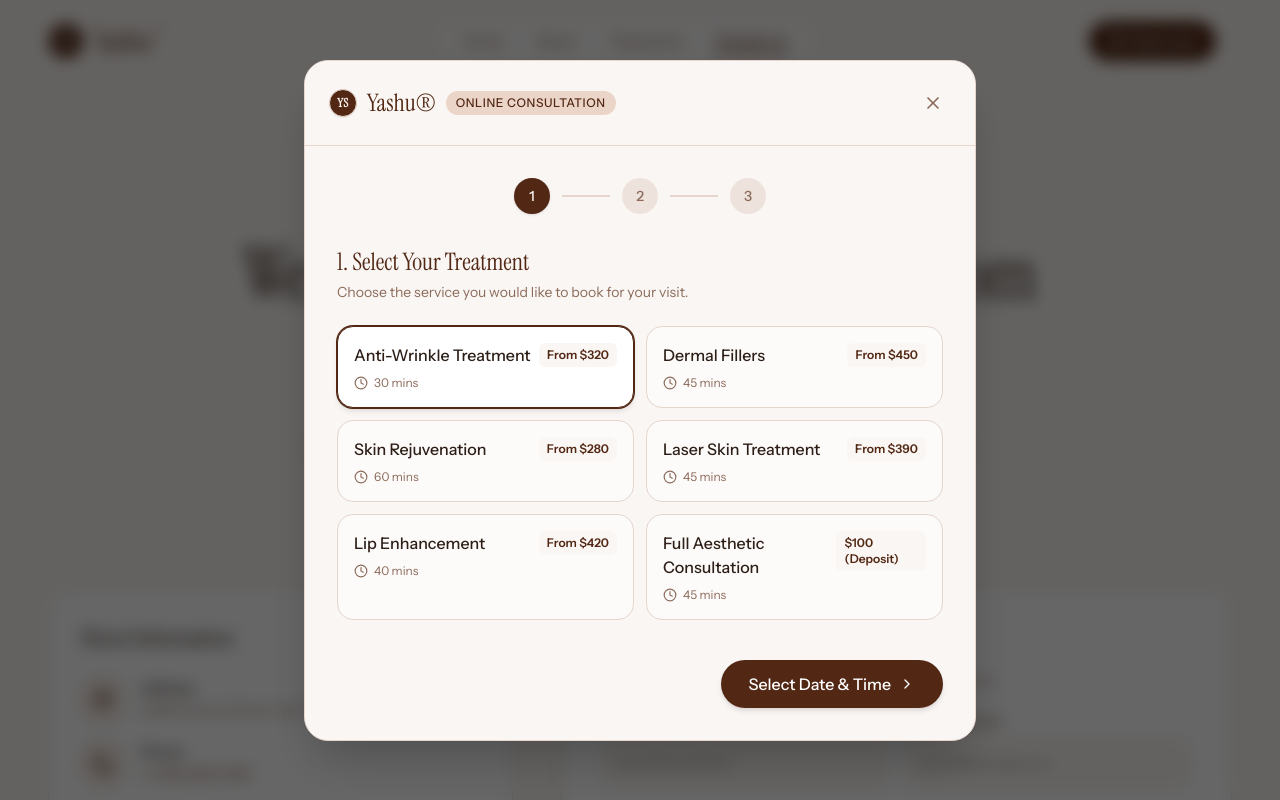
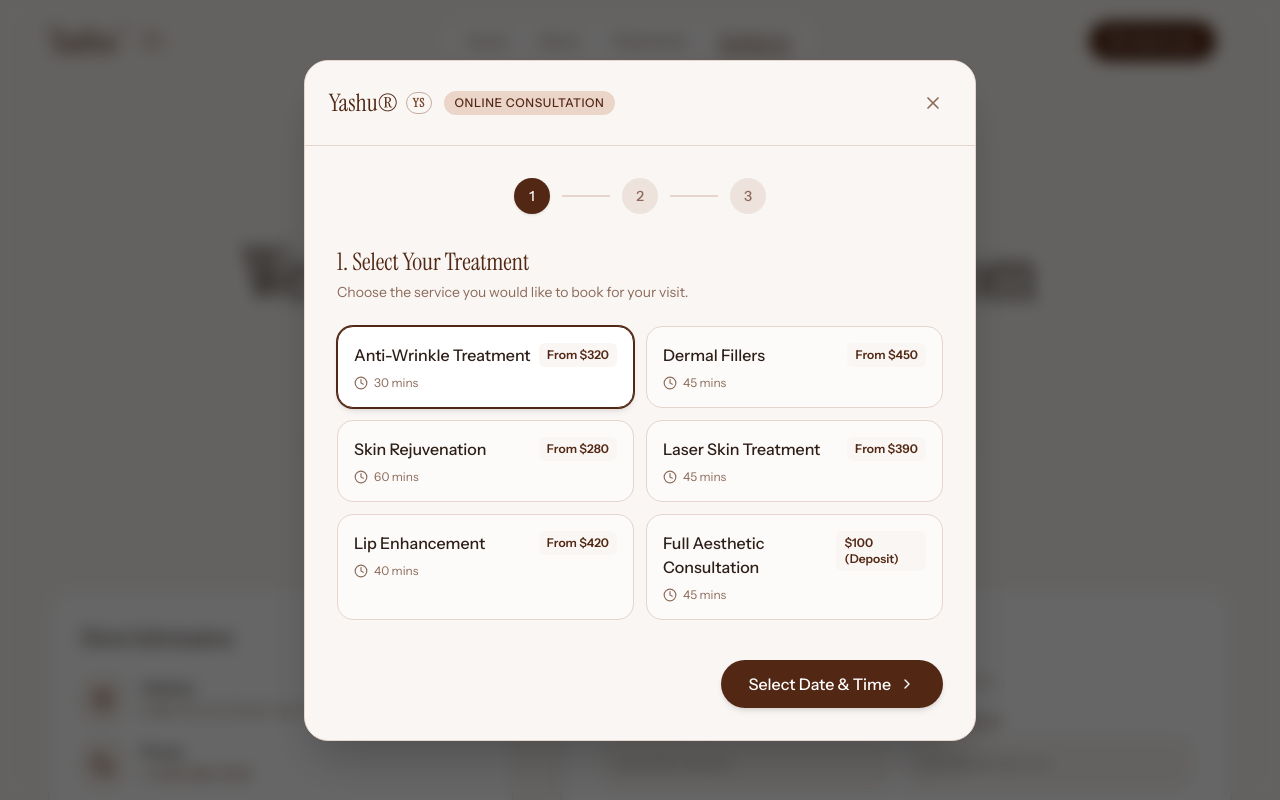
Before and after one commit to Ramchandra-Tharu/ecommerece, a Next.js app: page /contact in a window 1280 px wide. Both pictures are taken after a click on the button "Book now". Shown: the top 800 px of the page. Built offline with nearby package versions, Linux system fonts and the light colour scheme.

Commit message:
style: position Yashu name first followed by transparent YS logo badge

```diff
--- a/components/BookingModal.tsx
+++ b/components/BookingModal.tsx
@@ -53,12 +53,12 @@
         >
           {/* Header */}
           <div className="flex items-center justify-between p-6 bg-[#FAF6F3] border-b border-[#E5D5CD]">
-            <div className="flex items-center space-x-2.5">
-              <div className="w-7 h-7 rounded-full bg-[#522714] text-[#FAF6F3] flex items-center justify-center font-serif text-xs font-semibold tracking-wider border border-[#E5D5CD] shadow-xs shrink-0">
+            <div className="flex items-center space-x-2">
+              <span className="font-serif text-2xl font-normal text-[#522714]">Yashu®</span>
+              <span className="font-serif text-xs font-semibold tracking-widest text-[#784026] border border-[#784026]/40 px-1.5 py-0.5 rounded-full shrink-0">
                 YS
-              </div>
-              <span className="font-serif text-2xl font-normal text-[#522714]">Yashu®</span>
-              <span className="text-xs tracking-wider uppercase bg-[#EBD5C8] text-[#522714] px-2.5 py-1 rounded-full font-medium">
+              </span>
+              <span className="text-xs tracking-wider uppercase bg-[#EBD5C8] text-[#522714] px-2.5 py-1 rounded-full font-medium ml-1">
                 Online Consultation
               </span>
             </div>
--- a/components/Navbar.tsx
+++ b/components/Navbar.tsx
@@ -40,12 +40,12 @@
     >
       <div className="max-w-7xl mx-auto px-6 md:px-12 flex items-center justify-between">
         {/* Brand Logo */}
-        <Link href="/" className="group flex items-center space-x-2.5">
-          <div className="w-8 h-8 md:w-9 md:h-9 rounded-full bg-[#522714] text-[#FAF6F3] flex items-center justify-center font-serif text-xs md:text-sm font-semibold tracking-wider border border-[#E5D5CD] shadow-xs group-hover:scale-105 transition-transform shrink-0">
+        <Link href="/" className="group flex items-center space-x-2">
+          <span className="font-serif text-3xl md:text-4xl tracking-tight text-[#522714] font-normal transition-transform group-hover:scale-105">
+            Yashu<span className="text-xs font-sans align-top ml-0.5 font-medium text-[#8C6B5B]">®</span>
+          </span>
+          <span className="font-serif text-xs md:text-sm font-semibold tracking-widest text-[#784026] border border-[#784026]/40 px-2 py-0.5 rounded-full transition-transform group-hover:scale-105 shrink-0">
             YS
-          </div>
-          <span className="font-serif text-2xl md:text-3xl tracking-tight text-[#522714] font-normal transition-transform group-hover:scale-105">
-            Yashu<span className="text-xs font-sans align-top ml-0.5 font-medium text-[#8C6B5B]">®</span>
           </span>
         </Link>
 
--- a/components/VisitUsFooter.tsx
+++ b/components/VisitUsFooter.tsx
@@ -139,11 +139,11 @@
 
         {/* Footer Bottom Links & Copyright */}
         <div className="pt-10 flex flex-col sm:flex-row items-center justify-between text-xs text-[#EBD5C8]/70 space-y-4 sm:space-y-0">
-          <div className="flex items-center space-x-3">
-            <div className="w-7 h-7 rounded-full bg-[#EBD5C8] text-[#522714] flex items-center justify-center font-serif text-xs font-bold tracking-wider shrink-0">
+          <div className="flex items-center space-x-2">
+            <span className="font-serif text-2xl text-white">Yashu®</span>
+            <span className="font-serif text-xs font-semibold tracking-widest text-[#EBD5C8] border border-[#EBD5C8]/40 px-1.5 py-0.5 rounded-full shrink-0">
               YS
-            </div>
-            <span className="font-serif text-2xl text-white">Yashu®</span>
+            </span>
             <span className="ml-2">© {new Date().getFullYear()} Yashu Aesthetics. All rights reserved.</span>
           </div>
 
```
